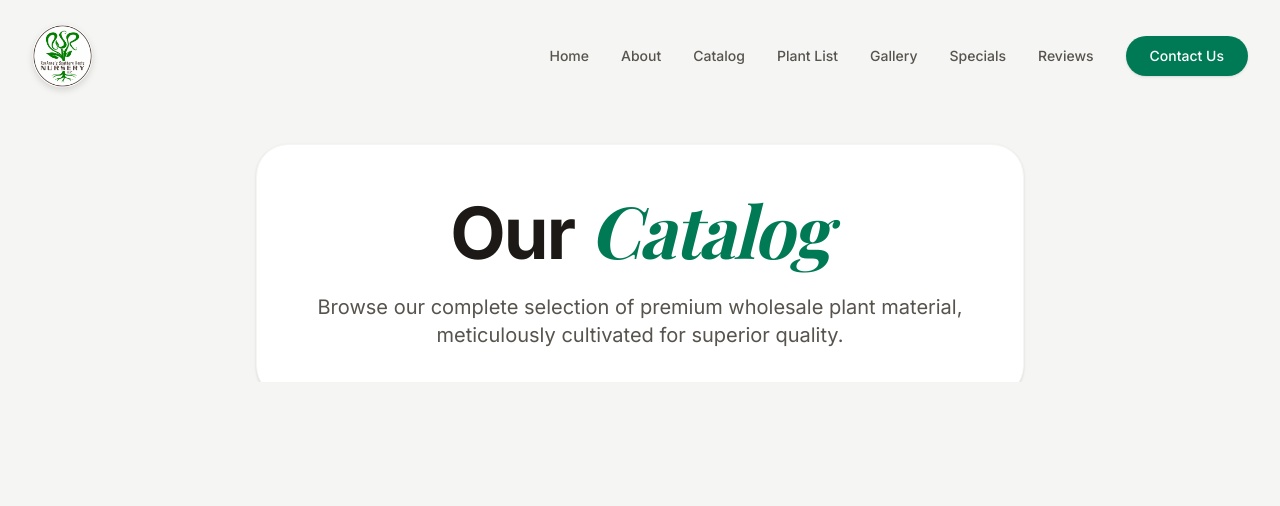
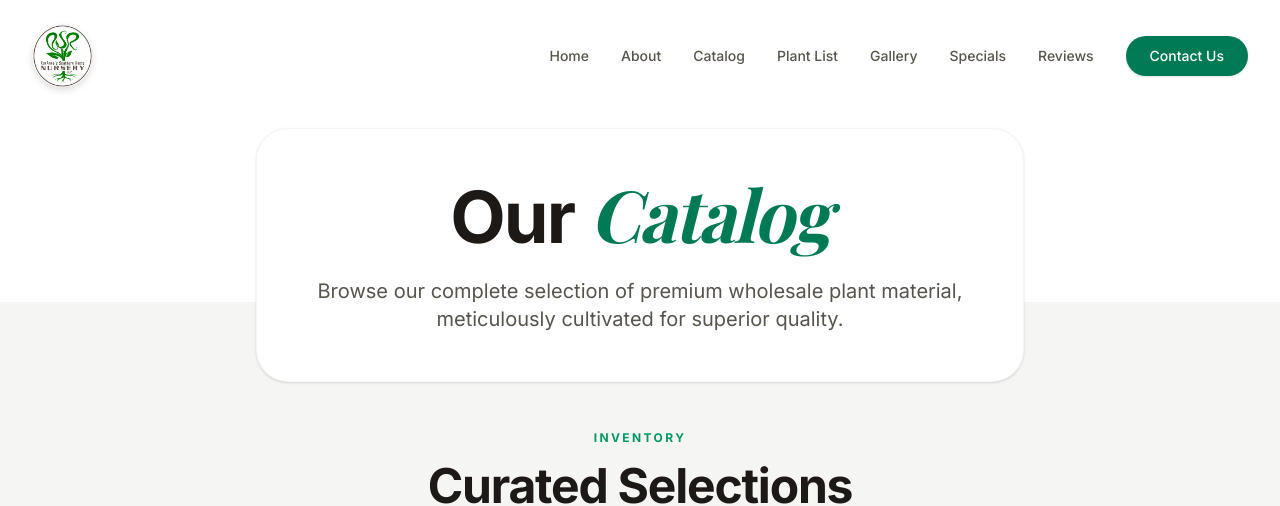
Before and after one commit to Founditmarketing/nursery, a React (Vite) app: page /catalog in a window 1280 px wide. Shown: the top 506 px of the page. Built offline with nearby package versions, Linux system fonts and the light colour scheme; a web font is replaced by a local one.

Commit message:
Style: white top / grey bottom split with card straddling the boundary

```diff
--- a/src/pages/Catalog.tsx
+++ b/src/pages/Catalog.tsx
@@ -3,13 +3,15 @@ import Inventory from '../components/Inventory';
 
 export default function Catalog() {
     return (
-        <main className="pt-24 min-h-screen bg-stone-100">
-            <div className="max-w-7xl mx-auto px-4 sm:px-6 lg:px-8 py-12">
+        <main className="min-h-screen">
+            {/* White top section */}
+            <div className="bg-white pt-24 pb-4">
+                <div className="max-w-7xl mx-auto px-4 sm:px-6 lg:px-8 pt-8">
                     <motion.div
                         initial={{ opacity: 0, y: 20 }}
                         animate={{ opacity: 1, y: 0 }}
                         transition={{ duration: 0.8, ease: [0.22, 1, 0.36, 1] }}
-                    className="bg-white rounded-[2rem] border border-stone-100 shadow-sm px-8 py-12 text-center max-w-3xl mx-auto"
+                        className="bg-white rounded-[2rem] border border-[#F5F5F5] shadow-sm px-8 py-12 text-center max-w-3xl mx-auto relative z-10 -mb-24"
                     >
                         <h1 className="text-5xl md:text-7xl font-bold text-stone-900 mb-6 tracking-tight">
                             Our <span className="font-serif italic text-emerald-700">Catalog</span>
@@ -19,10 +21,9 @@ export default function Catalog() {
                         </p>
                     </motion.div>
                 </div>
-            {/* Reuse the Inventory component, but it naturally fits the page vibe */}
-            <div className="-mt-16">
+            </div>
+            {/* Grey bottom section — Inventory brings its own bg-stone-100 and py-32 top padding */}
             <Inventory />
-            </div>
         </main>
     );
 }
```
Lines whose indentation alone changed are shown as unchanged.
